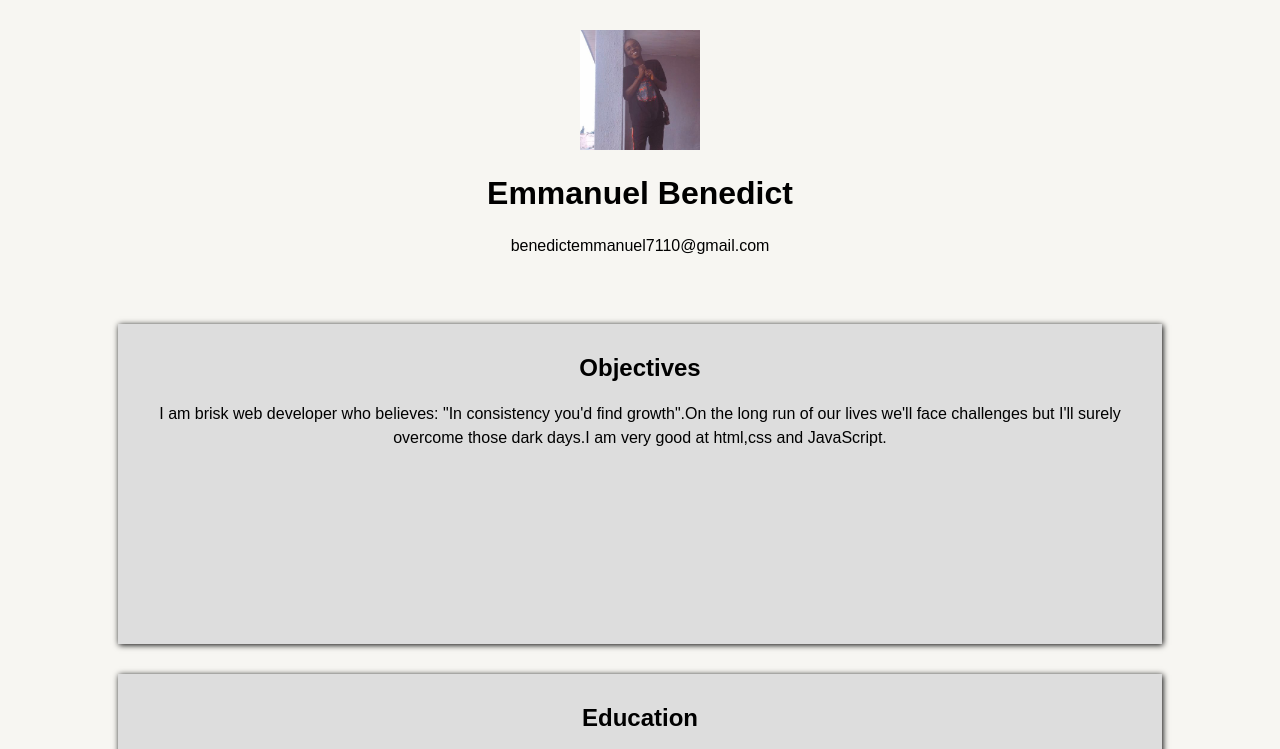
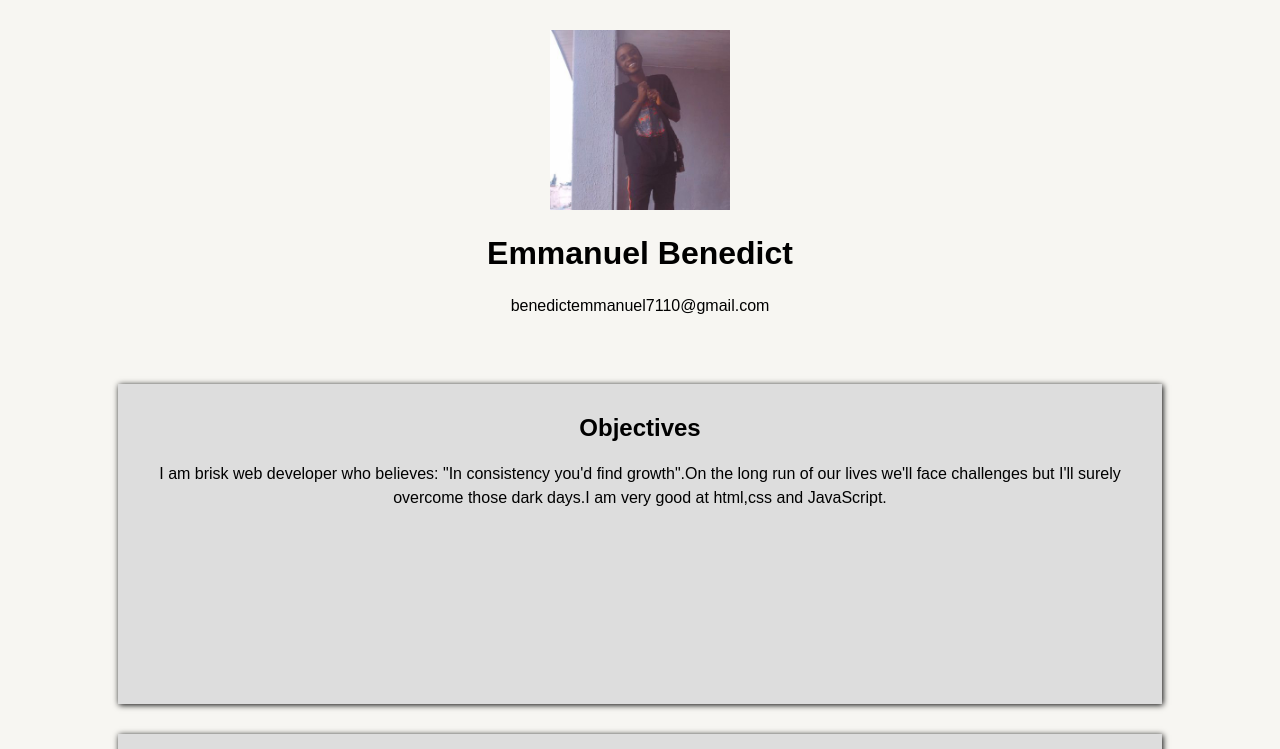
Before and after one commit to Erysmal/Emmanuel-s-cv, a plain HTML site: page index.html in a window 1280 px wide. Shown: the top 749 px of the page. Drawn offline with Linux system fonts and the light colour scheme.

Commit message:
update index.html

```diff
--- a/index.html
+++ b/index.html
@@ -8,7 +8,7 @@
 
   <body class="bdy">
     <div class="header">
-          <img src="Profile.jpg" alt="Emmanuel'spassport" height="120px" />
+          <img src="Profile.jpg" alt="Emmanuel'spassport" height="180px" />
 <h1>Emmanuel Benedict</h1>
 <p class="email">benedictemmanuel7110@gmail.com</p>
     </div>
```
